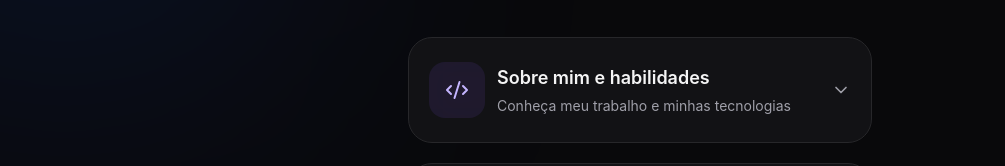
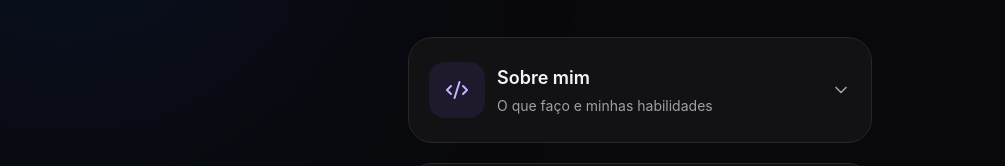
Before and after one commit to marcosfrancomarinho/meu-perfil, a React (Vite) app: page / in a window 1280 px wide. Shown: the part 327-493 px from the top of the page, without its empty margins (0-1005 px from the left). Built offline with nearby package versions, Linux system fonts and the light colour scheme.

Commit message:
ui: show name outside cards and simplify About card title

```diff
--- a/src/components/TechStack.tsx
+++ b/src/components/TechStack.tsx
@@ -28,17 +28,14 @@ export function TechStack({ techs, startDelay = 0.2 }: TechStackProps) {
           <Code2 size={24} aria-hidden='true' />
         </span>
         <span className='min-w-0 flex-1'>
-          <span className='block text-base font-semibold text-zinc-100 sm:text-lg'>Sobre mim e habilidades</span>
-          <span className='mt-1 block text-xs text-zinc-400 sm:text-sm'>Conheça meu trabalho e minhas tecnologias</span>
+          <span className='block text-base font-semibold text-zinc-100 sm:text-lg'>Sobre mim</span>
+          <span className='mt-1 block text-xs text-zinc-400 sm:text-sm'>O que faço e minhas habilidades</span>
         </span>
         <ChevronDown size={20} aria-hidden='true' className={`shrink-0 text-zinc-400 transition-transform ${expanded ? 'rotate-180' : ''}`} />
       </button>
       {expanded && (
         <div id='about-profile-content' className='space-y-4 border-t border-white/10 px-4 pb-5 pt-4 sm:px-5'>
-          <div>
-            <h2 className='text-lg font-bold'>Marcos Franco Marinho</h2>
-            <p className='mt-1 text-sm font-medium text-blue-300'>Desenvolvedor de Software</p>
-          </div>
+          <p className='text-sm font-medium text-blue-300'>Desenvolvedor de Software</p>
           <p className='text-sm leading-relaxed text-zinc-300'>
             Sou desenvolvedor Full Stack. Crio interfaces web, APIs e aplicações,
             trabalhando do front-end ao back-end com foco em código limpo,
```
